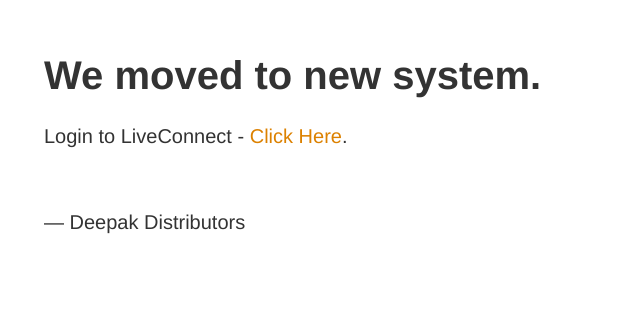
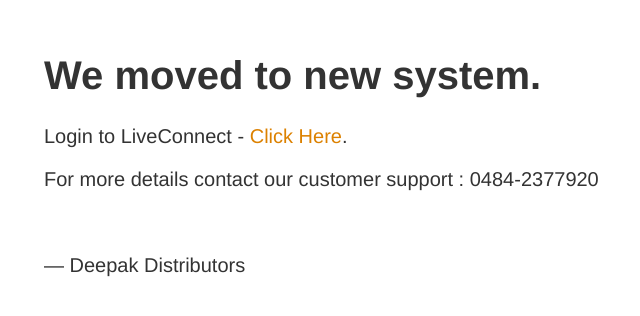
Before and after one commit to finacode/app-deepakjas.com, a plain HTML site: page index.html in a window 1280 px wide. Shown: the part 132-448 px from the top of the page, without its empty margins (271-911 px from the left). Drawn offline with Linux system fonts and the light colour scheme.

Commit message:
Update index.html

```diff
--- a/index.html
+++ b/index.html
@@ -21,6 +21,7 @@
 <h1>We moved to new system.</h1>
 <div>
 <p>Login to LiveConnect - <a href="https://www.liveconnect.in/site/login">Click Here</a>.</p>
+<p>For more details contact our customer support : 0484-2377920</p>
 <br>
 <p>— Deepak Distributors</p>
 </div>
```
